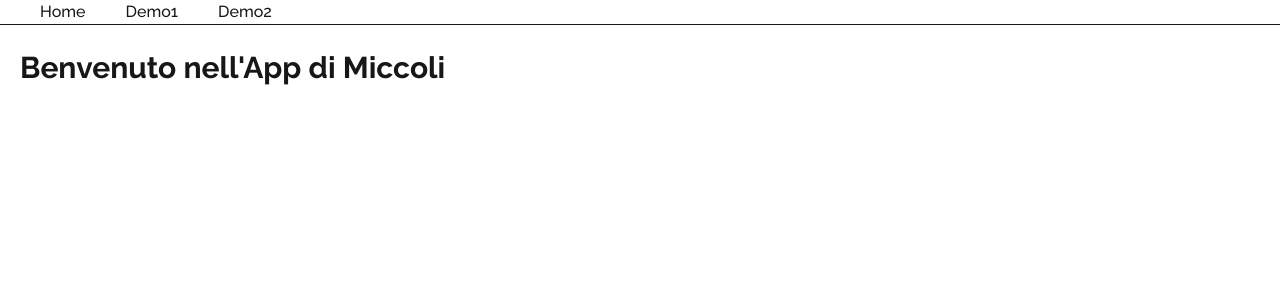
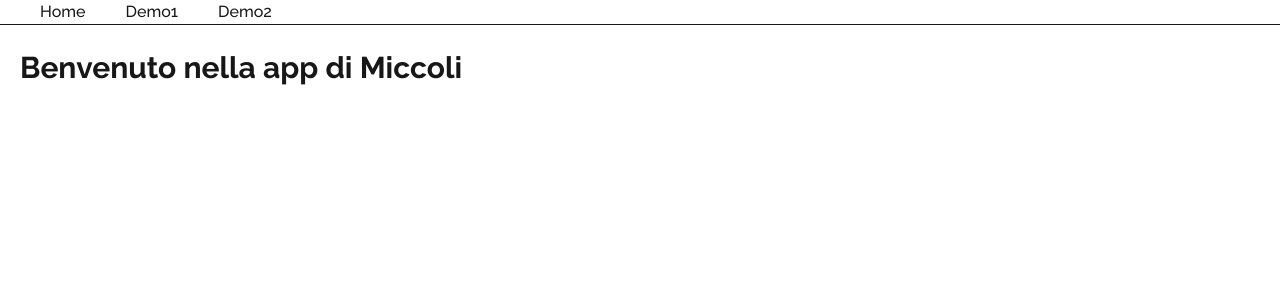
Before and after one commit to micvin07/Alt25-Miccoli-Grande, a Next.js app in the folder miccoli-app/: page / in a window 1280 px wide. Shown: the top 300 px of the page. Built offline with nearby package versions, Linux system fonts and the light colour scheme.

Commit message:
lezione 3.02

```diff
--- a/miccoli-app/app/demo2/page.tsx
+++ b/miccoli-app/app/demo2/page.tsx
@@ -10,7 +10,10 @@ export const metadata = {
 import { User } from '../../model/user';
 
 async function getData(): Promise<User[]> {
-  const res = await fetch('https://jsonplaceholder.typicode.com/users')
+  const res = await fetch('https://jsonplaceholder.typicode.com/users', {
+    cache: 'no-store'
+  })
+
   return res.json();
 }
 
--- a/miccoli-app/app/page.tsx
+++ b/miccoli-app/app/page.tsx
@@ -1,9 +1,7 @@
-import Image from 'next/image';
-
 export default function Home() {
   return (
     <main className="page">
-      <h1>Benvenuto nell'App di Miccoli</h1>
+      <h1>Benvenuto nella app di Miccoli</h1>
     </main>
   );
 }
```
